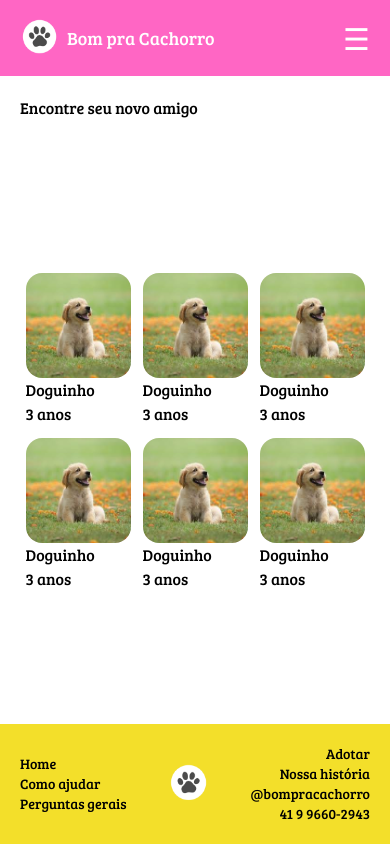
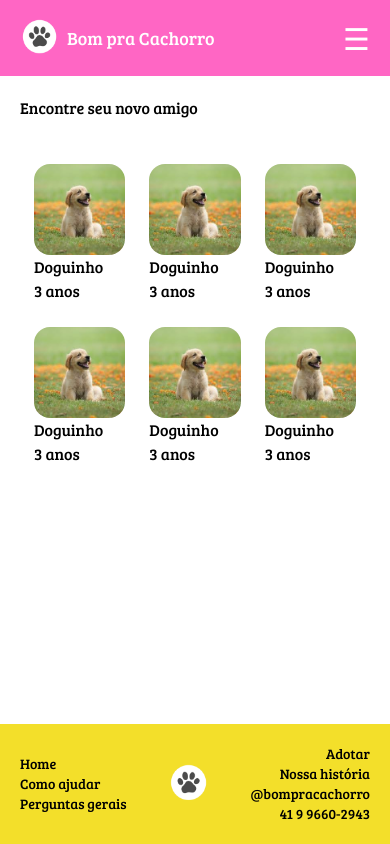
Before and after one commit to DevJoyJoy/Bom-Pra-Cachorro, a React (Vite) app in the folder Front-end/: page /Pets in a window 390 px wide. Built offline with nearby package versions, Linux system fonts and the light colour scheme.

Commit message:
FIX: arrumando responsividade da tela de pets disponiveis

```diff
--- a/Front-end/src/pages/findAnimals.jsx
+++ b/Front-end/src/pages/findAnimals.jsx
@@ -2,11 +2,11 @@ import { Header } from "../components/header"
 import { Footer } from "../components/footer"
 
 export const FindAnimals = () => {
-    return(
+    return (
         <>
             <div className="w-full min-h-screen flex flex-col">
-            {/* Header */}
-            <Header/>
+
+                <Header />
 
                 {/* Box title */}
                 <div className="w-[90%] m-5">
@@ -14,42 +14,42 @@ export const FindAnimals = () => {
                 </div>
 
                 {/* Box for all the animals */}
-            <div className="w-full flex flex-1 items-center justify-center">
-                <div className="w-[90%] h-[90%] flex flex-wrap m-5 items-center justify-center gap-3">
+                <div className="w-full flex flex-1 items-start justify-center">
+                    <div className="w-full max-w-4xl mx-auto px-4 py-4 flex flex-wrap items-start justify-center gap-2 sm:gap-4 md:gap-5 lg:gap-10">
                         {/* Example of cards for the pets*/}
-                    <div className="h-[25%] w-[30%]">
+                        <div className="h-[25%] w-[30%] p-2">
                             <div className="w-full h-full bg-cyan-300 rounded-2xl rotate-45"></div>
-                        <img src="../exampleDog.jpg" alt="" className="rounded-2xl w-full z-1"/>
+                            <img src="../exampleDog.jpg" alt="" className="rounded-2xl w-full z-1" />
                             <h1>Doguinho</h1>
                             <h1>3 anos</h1>
                         </div>
-                    <div className="h-[25%] w-[30%]">
+                        <div className="h-[25%] w-[30%] p-2">
                             <div className="w-full h-full bg-cyan-300 rounded-2xl rotate-45"></div>
-                        <img src="../exampleDog.jpg" alt="" className="rounded-2xl w-full z-1"/>
+                            <img src="../exampleDog.jpg" alt="" className="rounded-2xl w-full z-1" />
                             <h1>Doguinho</h1>
                             <h1>3 anos</h1>
                         </div>
-                    <div className="h-[25%] w-[30%]">
+                        <div className="h-[25%] w-[30%] p-2">
                             <div className="w-full h-full bg-cyan-300 rounded-2xl rotate-45"></div>
-                        <img src="../exampleDog.jpg" alt="" className="rounded-2xl w-full z-1"/>
+                            <img src="../exampleDog.jpg" alt="" className="rounded-2xl w-full z-1" />
                             <h1>Doguinho</h1>
                             <h1>3 anos</h1>
                         </div>
-                    <div className="h-[25%] w-[30%]">
+                        <div className="h-[25%] w-[30%] p-2">
                             <div className="w-full h-full bg-cyan-300 rounded-2xl rotate-45"></div>
-                        <img src="../exampleDog.jpg" alt="" className="rounded-2xl w-full z-1"/>
+                            <img src="../exampleDog.jpg" alt="" className="rounded-2xl w-full z-1" />
                             <h1>Doguinho</h1>
                             <h1>3 anos</h1>
                         </div>
-                    <div className="h-[25%] w-[30%]">
+                        <div className="h-[25%] w-[30%] p-2">
                             <div className="w-full h-full bg-cyan-300 rounded-2xl rotate-45"></div>
-                        <img src="../exampleDog.jpg" alt="" className="rounded-2xl w-full z-1"/>
+                            <img src="../exampleDog.jpg" alt="" className="rounded-2xl w-full z-1" />
                             <h1>Doguinho</h1>
                             <h1>3 anos</h1>
                         </div>
-                    <div className="h-[25%] w-[30%]">
+                        <div className="h-[25%] w-[30%] p-2">
                             <div className="w-full h-full bg-cyan-300 rounded-2xl rotate-45"></div>
-                        <img src="../exampleDog.jpg" alt="" className="rounded-2xl w-full z-1"/>
+                            <img src="../exampleDog.jpg" alt="" className="rounded-2xl w-full z-1" />
                             <h1>Doguinho</h1>
                             <h1>3 anos</h1>
                         </div>
@@ -58,7 +58,7 @@ export const FindAnimals = () => {
                 </div>
 
                 {/* Futer */}
-            <Footer/>
+                <Footer />
             </div>
         </>
     )
```
Lines whose indentation alone changed are shown as unchanged.
